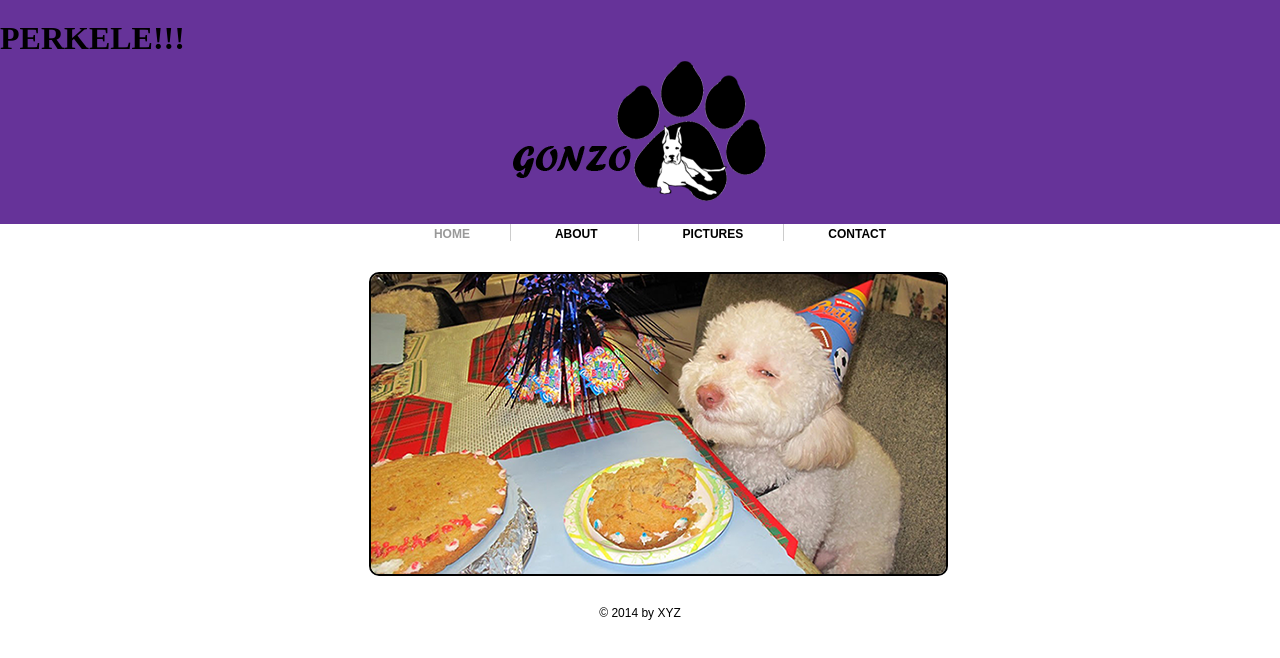
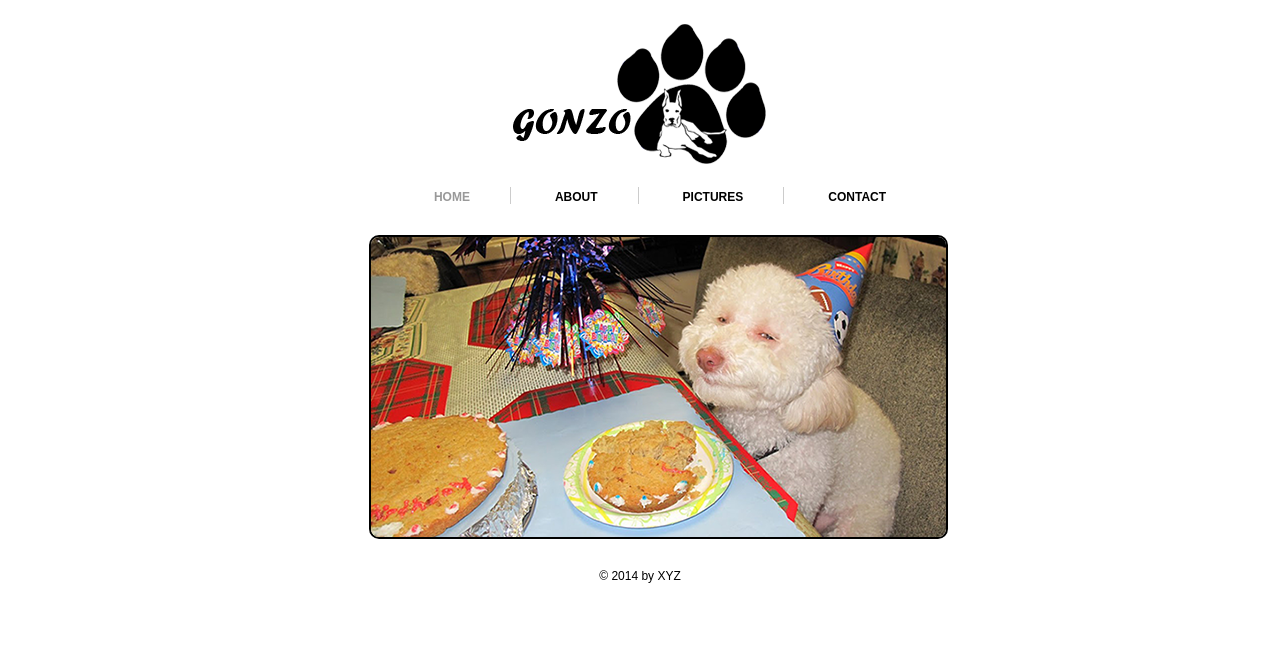
Before and after one commit to TomiSalo/tutorial, a plain HTML site: page index.html in a window 1280 px wide. Drawn offline with Linux system fonts and the light colour scheme.

Commit message:
Takaisin alussa

```diff
--- a/css/style.css
+++ b/css/style.css
@@ -42,7 +42,6 @@ ul li{
 .header{
 	padding:20px 0px;
 	margin:0px;
-	background-color: rebeccapurple;
 }
 
 .logo h1 a{
--- a/index.html
+++ b/index.html
@@ -13,7 +13,7 @@
 	<div class="header">
 
 		<div class="logo">
-			<h1>PERKELE!!!</h1>
+
 			<h1><a href="#">GONZO</a></h1>
 
 		</div>
```
